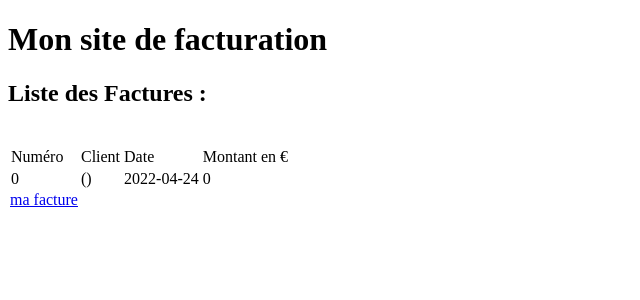
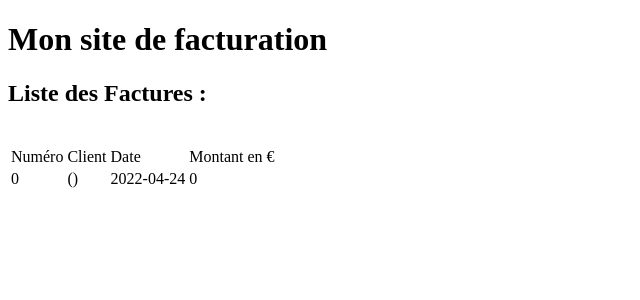
Before and after one commit to jeremiekunkela/projetFileRouge-Kunkela-Terneus, a Vue app: page / in a window 1280 px wide. Shown: the top 300 px of the page, without its empty margins (0-640 px from the left). Built offline with nearby package versions, Linux system fonts and the light colour scheme.

Commit message:
au click de la liste renvoie vers la facture

```diff
--- a/src/components/InvoiceList.vue
+++ b/src/components/InvoiceList.vue
@@ -10,14 +10,17 @@
         <td>Date</td>
         <td>Montant en €</td>
       </tr>
+    </thead>
+
+    <tbody @click="showInvoive">
       <tr>
         <td>0</td>
         <td>{{ store.clientFullName }}</td>
         <td>{{ store.invoice.dueDate }}</td>
         <td>{{ store.totalPrice }}</td>
       </tr>
-      <router-link to="/invoice">ma facture</router-link>
-    </thead>
+    </tbody>
+
   </table>
 </template>
 
@@ -29,5 +32,10 @@ export default {
     const store = useInvoiceStore();
     return { store };
   },
+  methods: {
+    showInvoive() {
+      this.$router.push("/invoice");
+    },
+  },
 };
 </script>
```
Also changed, not shown: src/App.vue (line endings or trailing spaces), src/components/InvoiceForm.vue (line endings or trailing spaces).
